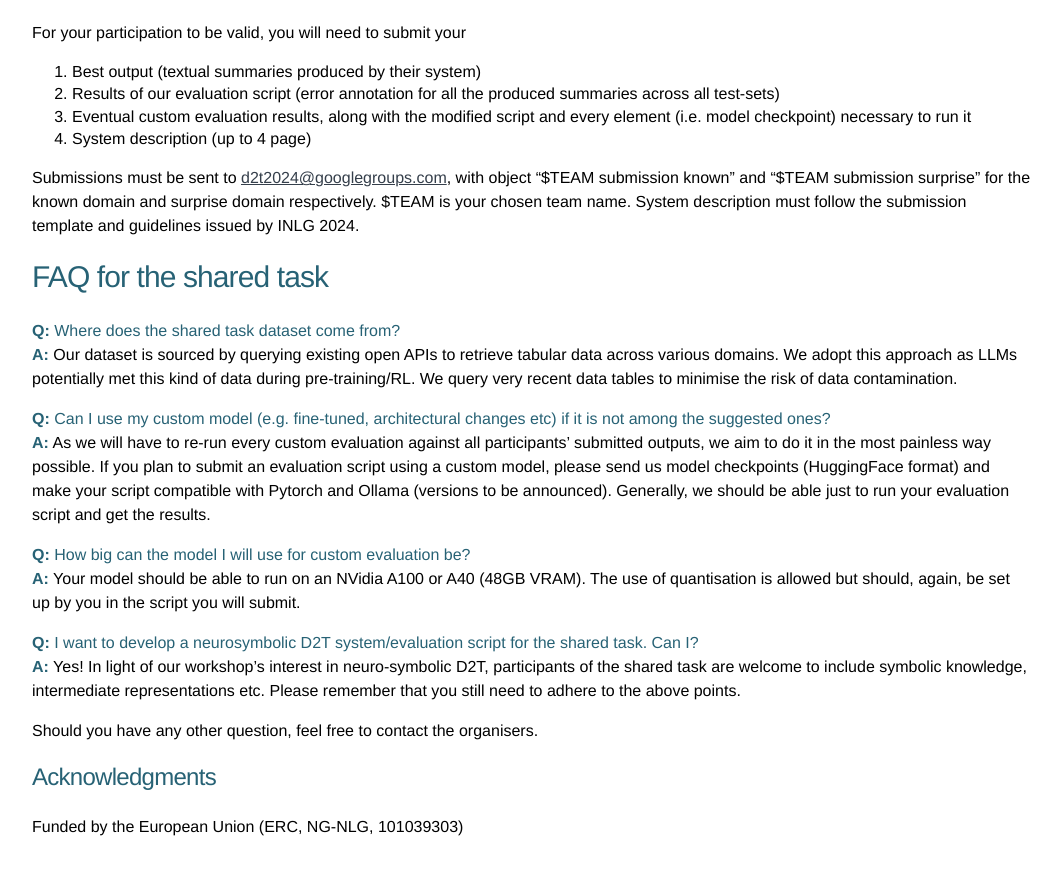
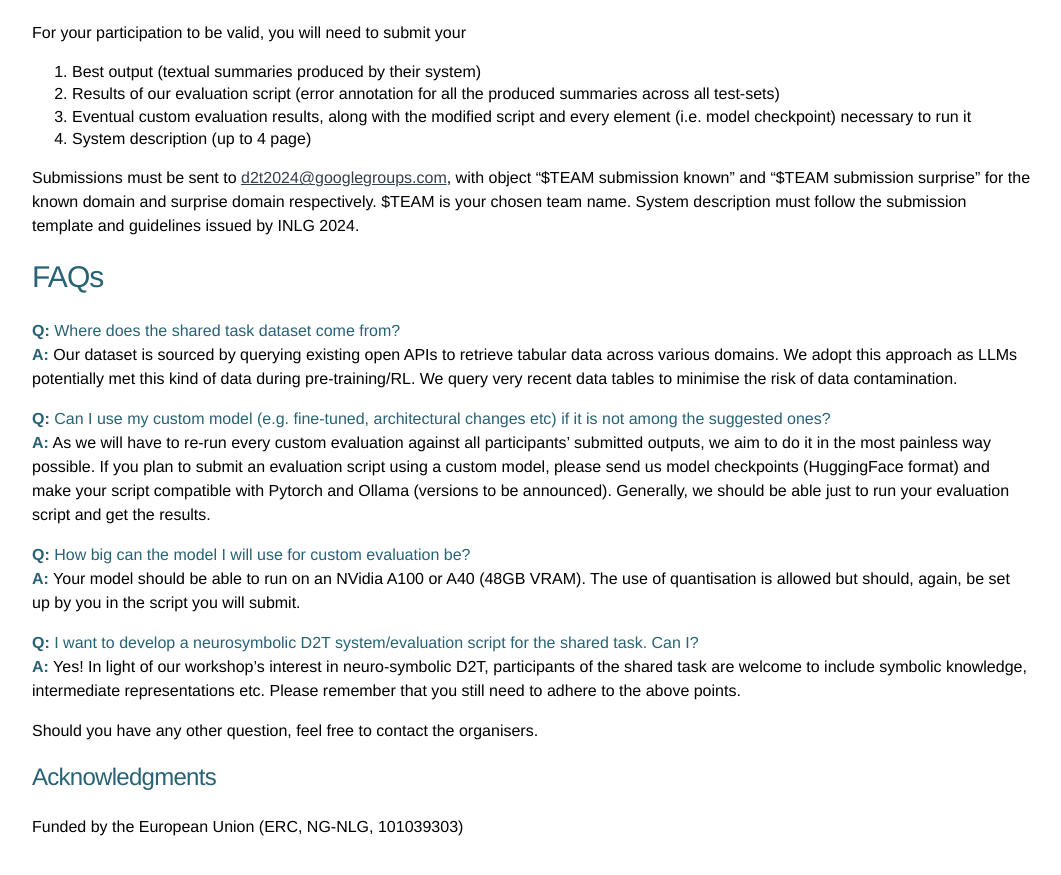
Before and after one commit to practicald2t/practicald2t.github.io, a Jekyll site: the page built from pages/shared_task.md, in a window 1280 px wide and 900 px high, scrolled down 2157 px. Shown: the top 875 px of the window, without its empty margins (108-1169 px from the left). Built offline with Jekyll 4.4.1, drawn with Linux system fonts in a browser that asks for light colours.

Commit message:
Update shared_task.md

```diff
--- a/pages/shared_task.md
+++ b/pages/shared_task.md
@@ -76,7 +76,7 @@ For your participation to be valid, you will need to submit your
 
 Submissions must be sent to [d2t2024@googlegroups.com](mailto:d2t2024@googlegroups.com), with object "$TEAM submission known" and "$TEAM submission surprise" for the known domain and surprise domain respectively. $TEAM is your chosen team name. System description must follow the submission template and guidelines issued by INLG 2024.
 
-# FAQ for the shared task
+# FAQs
 <a name="faq"></a>
 <span style="color: #276275;">**Q:** Where does the shared task dataset come from?</span>
 <span style="color: #276275;">**A:**</span> Our dataset is sourced by querying existing open APIs to retrieve tabular data across various domains. We adopt this approach as LLMs potentially met this kind of data during pre-training/RL. We query very recent data tables to minimise the risk of data contamination.
```
